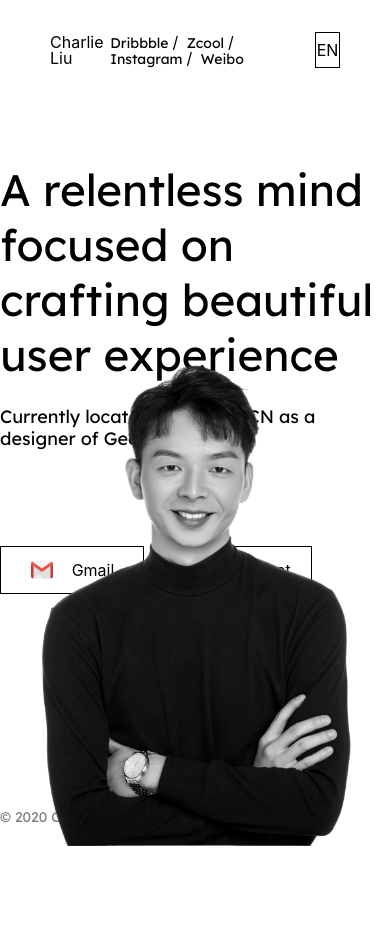
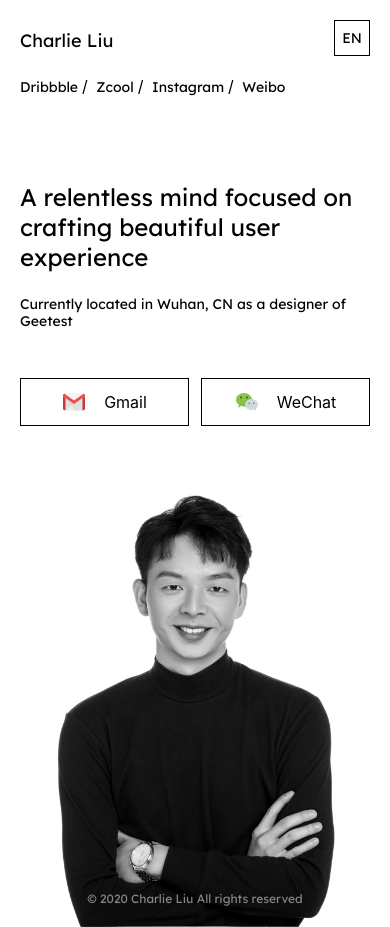
Before and after one commit to yancymin/liuchangyi, a Vue app: page / in a window 390 px wide. Before the commit the page ends 846 px from the top, so only its background shows below. Built offline with nearby package versions, Linux system fonts and the light colour scheme.

Commit message:
basic fn done

```diff
--- a/src/components/Nav.vue
+++ b/src/components/Nav.vue
@@ -1,14 +1,14 @@
 <template>
   <div class="nav">
-    <div class="left">Charlie Liu</div>
+    <div class="left">{{isCN?lang.CN[0]:lang.EN[0]}}</div>
     <div class="right">
       <div class="links">
-        <a href>Dribbble</a>/
-        <a href>Zcool</a>/
-        <a href>Instagram</a>/
-        <a href>Weibo</a>
+        <a target="_blank" href="https://dribbble.com/Charlie_Liu">Dribbble</a>/
+        <a target="_blank" href="http://designercharlie.zcool.com.cn/">Zcool</a>/
+        <a target="_blank" href="https://www.instagram.com/liuchang_charlie/">Instagram</a>/
+        <a target="_blank" href="https://weibo.com/u/2609433155">Weibo</a>
       </div>
-      <a href class="langSwitch">EN</a>
+      <a @click="langSwitch()" class="langSwitch">{{isCN?'CN':'EN'}}</a>
     </div>
   </div>
 </template>
@@ -16,6 +16,20 @@
 <script>
 export default {
   name: 'Nav',
+  props: ['isCN'],
+  data() {
+    return {
+      lang: {
+        CN: ['刘畅燚', 'CN'],
+        EN: ['Charlie Liu', 'EN'],
+      },
+    };
+  },
+  methods: {
+    langSwitch() {
+      this.$emit('langBtn', false);
+    },
+  },
 };
 </script>
 
@@ -24,11 +38,14 @@ export default {
 
 .nav {
   width: 100vw;
-  height: 100px;
-  padding: 0 50px;
+  padding: 32px 50px;
   display: flex;
   justify-content: space-between;
   align-items: center;
+
+  .left {
+    @include font(18, 400, 18);
+  }
 
   .right {
     display: flex;
@@ -41,12 +58,13 @@ export default {
         transition: all 0.25s ease;
 
         &:hover {
-            text-decoration: underline;
+          text-decoration: underline;
         }
       }
     }
 
     .langSwitch {
+      cursor: pointer;
       display: flex;
       justify-content: center;
       align-items: center;
@@ -54,6 +72,7 @@ export default {
       height: 36px;
       border: 1px solid #000000;
       margin-left: 24px;
+      @include font(14, 400, 14);
     }
   }
 }
--- a/src/views/Home.vue
+++ b/src/views/Home.vue
@@ -1,17 +1,17 @@
 <template>
-  <div class="home">
-    <Nav />
+  <div class="home" id="home">
+    <Nav @langBtn="langBtn" :isCN="isCN" />
     <main>
       <div class="left">
         <div class="info">
-          <h1>A relentless mind focused on crafting beautiful user experience</h1>
-          <p>Currently located in Wuhan, CN as a designer of Geetest</p>
+          <h1>{{isCN?lang.CN[0]:lang.EN[0]}}</h1>
+          <p>{{isCN?lang.CN[1]:lang.EN[1]}}</p>
           <div class="contact">
-            <a href>
-              <img src="../assets/gmail.svg" alt /> Gmail
+            <a href="mailto:dcliuchangyi@gmail.com">
+              <img src="../assets/gmail.svg" alt />{{isCN?lang.CN[2]:lang.EN[2]}}
             </a>
-            <a href>
-              <img src="../assets/wechat.svg" alt />WeChat
+            <a>
+              <img src="../assets/wechat.svg" alt />{{isCN?lang.CN[3]:lang.EN[3]}}
             </a>
           </div>
         </div>
@@ -29,6 +29,20 @@ export default {
   name: 'home',
   components: {
     Nav,
+  },
+  data() {
+    return {
+      isCN: false,
+      lang: {
+        CN: ['专注于创造美好的用户体验 而不懈努力', '目前位于中国武汉，任职 GeeTest 的设计师', '发邮件', '加微信'],
+        EN: ['A relentless mind focused on crafting beautiful user experience', 'Currently located in Wuhan, CN as a designer of Geetest', 'Gmail', 'WeChat'],
+      },
+    };
+  },
+  methods: {
+    langBtn() {
+      this.isCN = !this.isCN;
+    },
   },
 };
 </script>
@@ -52,7 +66,7 @@ export default {
     height: calc(100vh - 100px);
 
     .left {
-      max-width: 600px;
+      max-width: 580px;
       padding-top: 16%;
       display: flex;
       flex-direction: column;
@@ -134,4 +148,83 @@ export default {
     }
   }
 }
+
+@media screen and (max-width: 500px) {
+  #home {
+    .nav {
+      align-items: flex-start;
+      flex-direction: column;
+      padding: 32px 20px;
+
+      ::v-deep .right {
+        .links {
+          margin-top: 28px;
+          a {
+            &:nth-of-type(1) {
+              margin-left: 0;
+            }
+          }
+        }
+      }
+      ::v-deep .langSwitch {
+        position: absolute;
+        top: 20px;
+        right: 20px;
+      }
+    }
+
+    h1 {
+      max-width: unset;
+      @include font(24, 400, 30);
+    }
+    p {
+      max-width: unset;
+      @include font(14, 400, 17);
+    }
+
+    main {
+      padding: 0 20px;
+      height: auto;
+      flex-direction: column;
+
+      .left {
+        .contact {
+          margin-top: 48px;
+
+          a {
+            width: 100%;
+
+            &:nth-of-type(1) {
+              margin-right: 12px;
+            }
+
+            &:nth-of-type(2) {
+              &:hover {
+                &::after {
+                  display: none;
+                }
+              }
+            }
+          }
+        }
+      }
+
+      .right {
+        margin-top: 32px;
+        position: relative;
+        margin-bottom: -3px;
+        z-index: -1;
+      }
+
+      footer {
+        position: absolute;
+        bottom: 0;
+        align-self: center;
+        color: white;
+        font-size: 12px;
+        margin-bottom: 16px;
+      }
+    }
+  }
+}
 </style>
```
Also changed, not shown: 1 other file (tests, documents, lock files or other folders).
